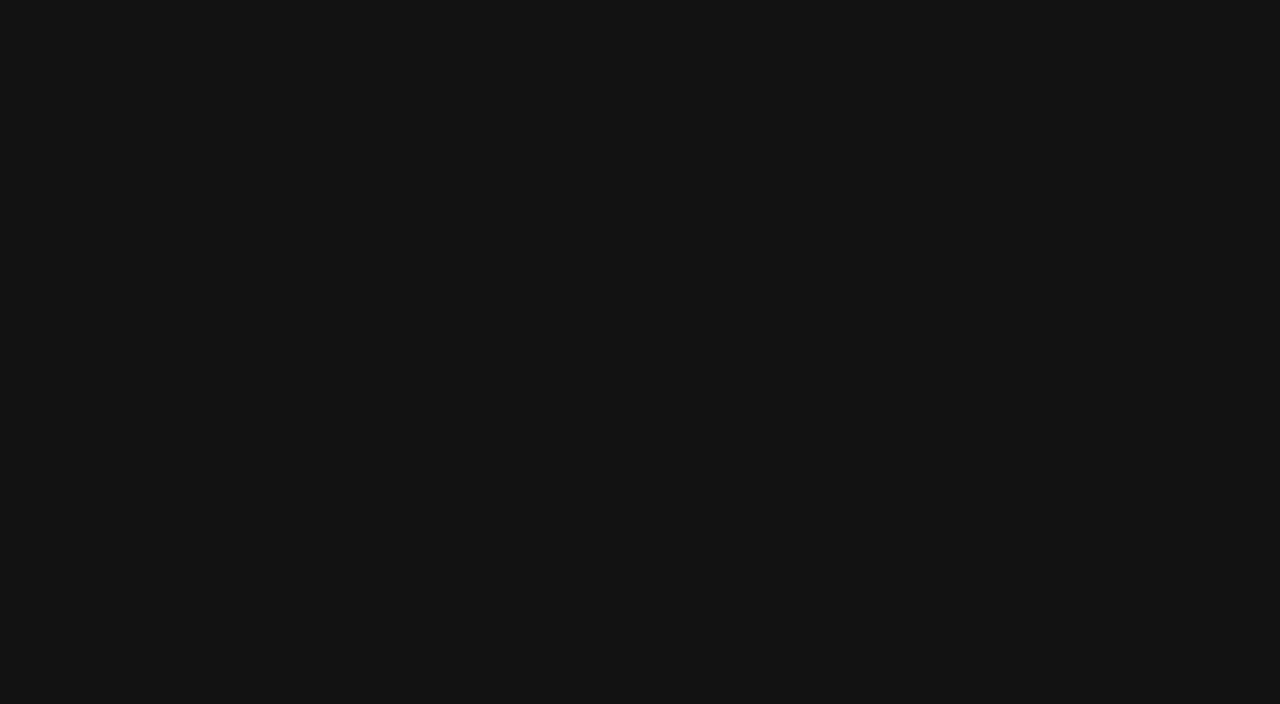
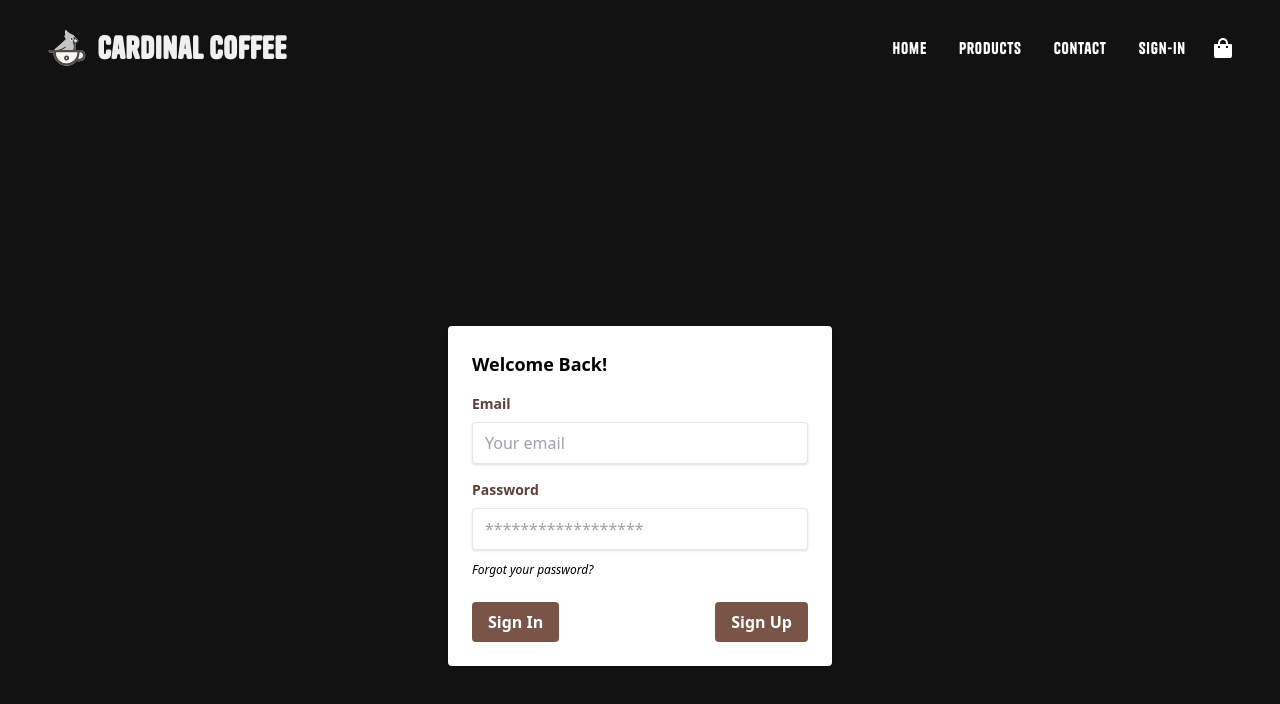
Before and after one commit to And0Thomas/MERNtake2, a React (Create React App) app in the folder frontend/: page /Signin in a window 1280 px wide. Before the commit this address had no page. Shown: the top 704 px of the page. Built offline with nearby package versions, Linux system fonts and the light colour scheme.

Commit message:
sign names

```diff
--- a/frontend/src/App.js
+++ b/frontend/src/App.js
@@ -3,14 +3,14 @@ import './App.css';
 import { BrowserRouter, Routes, Route } from "react-router-dom";
 import Home from './pages/Home';
 import CardPage from './pages/CardPage';
-import Verification from './pages/Verification';
+import Signin from './pages/Signin';
 function App() {
 return (
 <BrowserRouter>
 <Routes>
 <Route path="/" index element={<Home />} />
 <Route path="/cards" index element={<CardPage />} />
-<Route path="/verification" index element={<Verification />} />
+<Route path="/Signin" index element={<Signin />} />
 </Routes>
 </BrowserRouter>
 );
--- a/frontend/src/components/Navi.js
+++ b/frontend/src/components/Navi.js
@@ -12,7 +12,7 @@ const Navbar = () => {
 
   const showAlert = (message) => {
     window.alert(message);
-    window.location.href = '/verification';
+    window.location.href = '/signin';
   };
 
   return (
--- a/frontend/src/pages/Verification.js
+++ b/frontend/src/pages/Signin.js
@@ -1,13 +1,13 @@
 import React from 'react';
 import Navi from "../components/Navi"
-import SignIn from "../components/Signin"
+import Signin from "../components/Signin"
 
-function Verification() {
+function signin() {
     return(
       <div>
         <Navi/>
-        <SignIn/>
+        <Signin/>
       </div>
     )
   }
-export default Verification;
+export default signin;
```
